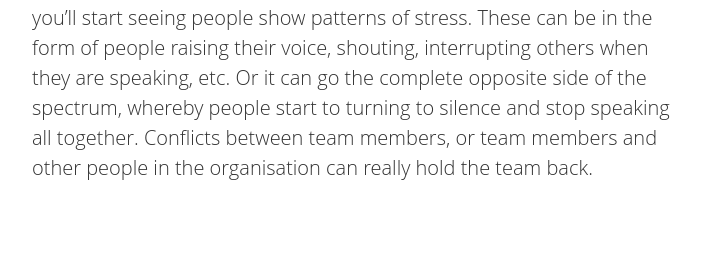
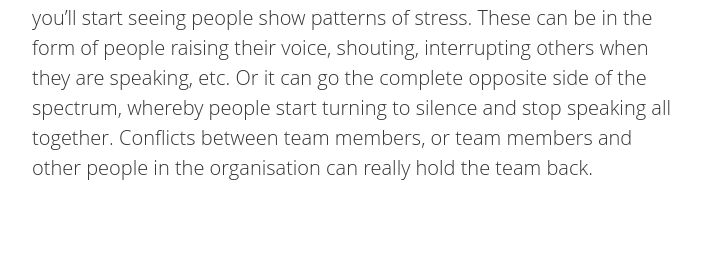
Before and after one commit to IamJackReed/JackReed, a Jekyll site: the page built from _posts/2017-08-05-high-performing-agile-teams-&-the-downside-of-collaboration.markdown, in a window 1280 px wide and 900 px high, scrolled down 2182 px. Shown: the part 556-836 px from the top of the window, without its empty margins (288-989 px from the left). Built offline with Jekyll 4.4.1, drawn with Linux system fonts in a browser that asks for light colours; nearby versions of some CDN libraries; some web fonts are replaced; comment, search, counter and statistics services are not loaded; some of the changed text lies outside the part shown.

Commit message:
Update 2017-08-05-high-performing-agile-teams-&-the-downside-of-collaboration.markdown

```diff
--- a/_posts/2017-08-05-high-performing-agile-teams-&-the-downside-of-collaboration.markdown
+++ b/_posts/2017-08-05-high-performing-agile-teams-&-the-downside-of-collaboration.markdown
@@ -16,7 +16,7 @@ image2: /assets/article_images/2017-08-05-high-performing-agile-teams-&-the-down
 <span style="color:#00000; font-family: 'open sans'; font-size: 1em; font-size: 20px; font-weight: 200; hyphens: none;">Whatever the opposing factors might be that are getting in your way to achieving a high performing agile team, I think the best place to start is with what you can influence, and what better place than us, the people. Agile teams require constant improvement along the way, working alongside each team member during this process is a must. Although people are notorious for being the biggest problem in most things, let alone an agile team. In fact, I'm convinced that anywhere where there are people, there will be problems! '_Let's get rid of them?_' '_wrong!_' People are essential and they're also the most valuable asset! Therefore, they need to be treated as such, be appreciated for their skills, including whatever else they're able to bring to the table as an individual, and as a team member. In order to assist and help build agile teams to reach their full potential, they'll need to be monitored and be provided with feedback in a way that works best for them, so they can see where they can improve. I think it's important to note that, the better you understand each team members level of expertise, who they are as a person, and the more you listen to their ideas on how they think they can grow and improve, then the more successful you'll be at this.
 
 # Downside of Collaboration
-<span style="color:#00000; font-family: 'open sans'; font-size: 1em; font-size: 20px; font-weight: 200; hyphens: none;">Yes, the title of this paragraph is correct! There is a strong emphasis on collaboration with agile, and for good reason as it forms an essential part of adopting agile successfully. One of main benefits is that it saves a lot of time, and provides an overall smoother process. However, it does have a downside, which is that conflicting views and options tend to flare up a lot quicker than they normally would do. This can be problematic if the communication is being done in an environment that isn't safe. Let me explain, in order to have a 'safe' environment that allows for healthy conversation (dialogue with the free flow of meaning), then it's essential that it is safe to do so. When it becomes unsafe, then you'll start seeing people show patterns of stress. These can be in the form of people raising their voice, shouting, interrupting others when they are speaking, etc. Or it can go the complete opposite side of the spectrum, whereby people start to turning to silence and stop speaking all together. Conflicts between team members, or team members and other people in the organisation can really hold the team back.
+<span style="color:#00000; font-family: 'open sans'; font-size: 1em; font-size: 20px; font-weight: 200; hyphens: none;">Yes, the title of this paragraph is correct! There is a strong emphasis on collaboration with agile, and for good reason as it forms an essential part of adopting agile successfully. One of main benefits is that it saves a lot of time, and provides an overall smoother process. However, it does have a downside, which is that conflicting views and options tend to flare up a lot quicker than they normally would do. This can be problematic if the communication is being done in an environment that isn't safe. Let me explain, in order to have a 'safe' environment that allows for healthy conversation (dialogue with the free flow of meaning), then it's essential that it is safe to do so. When it becomes unsafe, then you'll start seeing people show patterns of stress. These can be in the form of people raising their voice, shouting, interrupting others when they are speaking, etc. Or it can go the complete opposite side of the spectrum, whereby people start turning to silence and stop speaking all together. Conflicts between team members, or team members and other people in the organisation can really hold the team back.
 
 # Improve Collaboration with Better Communication
 <span style="color:#00000; font-family: 'open sans'; font-size: 1em; font-size: 20px; font-weight: 200; hyphens: none;">If regular conflicts is an issue, then I'd strongly suggest that you bring this awareness to the team, and/or organisation that so that a better communication strategy can be encouragement. I'd also start listening more, not just when being spoken to directly, but also how the team are speaking with each another, then you'll start noticing signs of stress patterns when they occur. If it does happen, then the focus should be on who is speaking, evaluate the situation, see how they're expressing themselves, and consider possible reasons as to why they're showing signs of stress. It usually comes down to the context of the conversation with at least one of the three reasons below, or a combination of the three:
```
